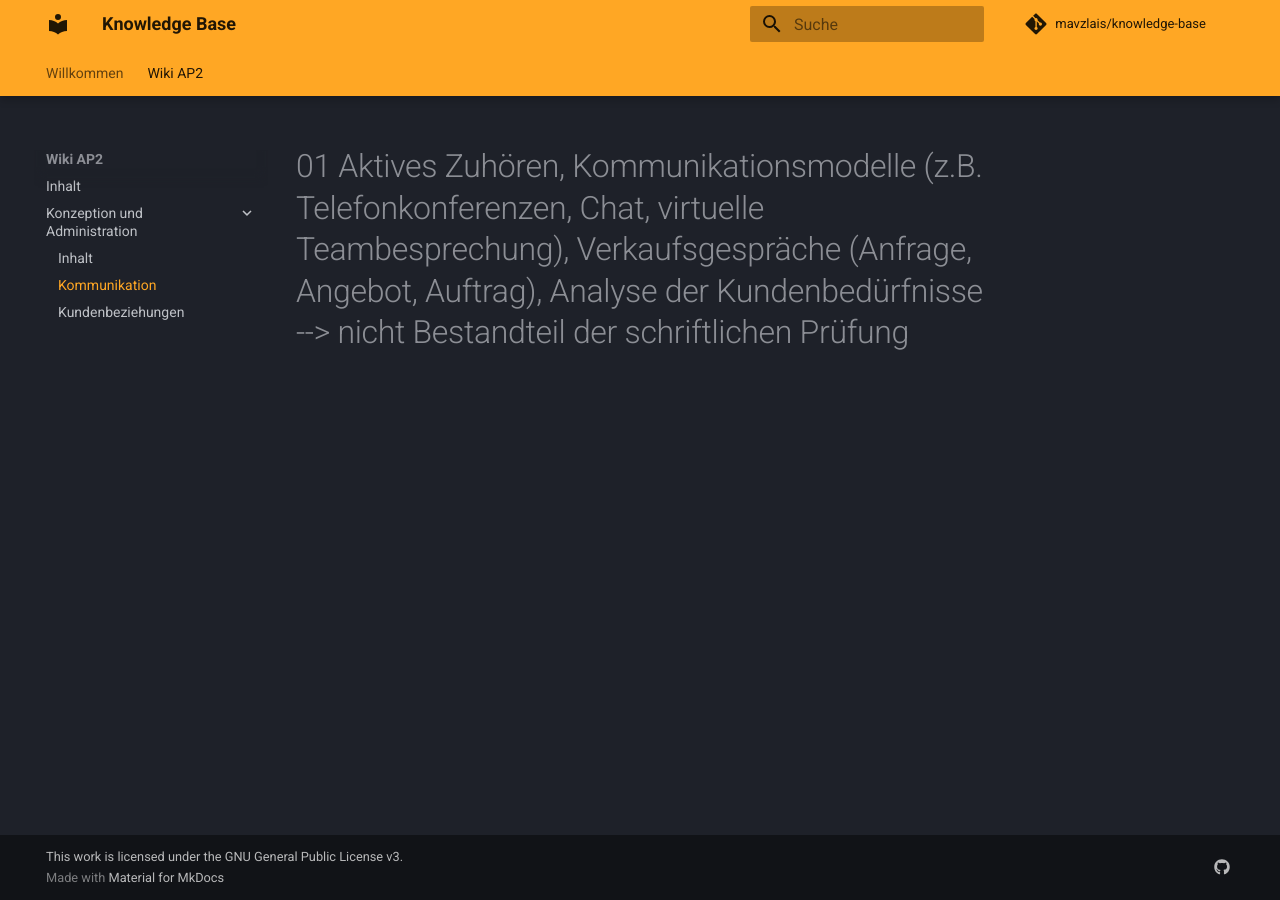
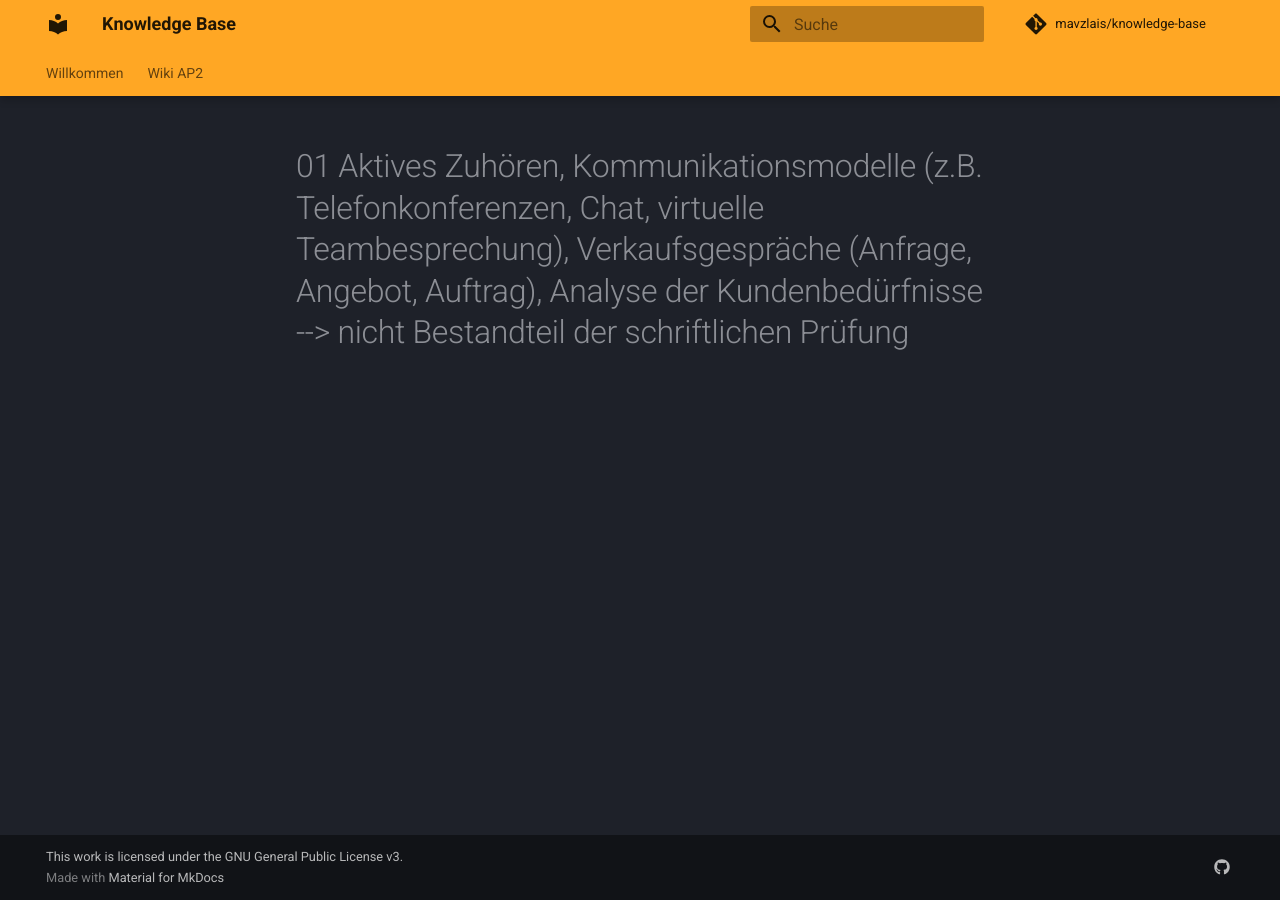
Before and after one commit to mavzlais/knowledge-base, an MkDocs documentation site: the page built from docs/02_wiki_ap2/1_konzeption_und_administration_von_it-systemen/01_kommunikation.md, in a window 1280 px wide. Built offline with MkDocs 1.6.1 and Material for MkDocs 9.7.7, drawn with Linux system fonts in a browser that asks for light colours; comment, search, counter and statistics services are not loaded; some of the changed lines change nothing that is shown.

Commit message:
refactor: only showing finished documents on github pages

```diff
--- a/mkdocs.yml
+++ b/mkdocs.yml
@@ -43,7 +43,7 @@
 
   - Wiki AP2:
     - Inhalt: 02_wiki_ap2/index.md
-    - Konzeption und Administration:
-      - Inhalt: 02_wiki_ap2/1_konzeption_und_administration_von_it-systemen/index.md
-      - Kommunikation: 02_wiki_ap2/1_konzeption_und_administration_von_it-systemen/01_kommunikation.md
-      - Kundenbeziehungen: 02_wiki_ap2/1_konzeption_und_administration_von_it-systemen/02_kundenbeziehungen.md
+    #- Konzeption und Administration:
+     # - Inhalt: 02_wiki_ap2/1_konzeption_und_administration_von_it-systemen/index.md
+      #- Kommunikation: 02_wiki_ap2/1_konzeption_und_administration_von_it-systemen/01_kommunikation.md
+      #- Kundenbeziehungen: 02_wiki_ap2/1_konzeption_und_administration_von_it-systemen/02_kundenbeziehungen.md
```
